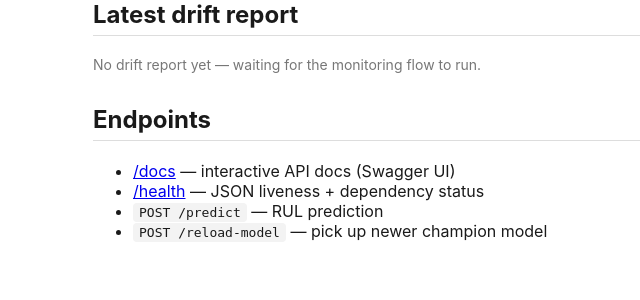
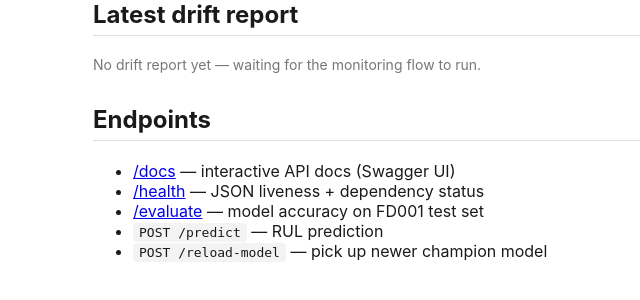
Before and after one commit to alfauzan003/C-MAPSS-turbofan, a Python web app: template pdm/templates/metrics.html in a window 1280 px wide. Shown: the part 287-587 px from the top of the page, without its empty margins (57-697 px from the left). Run offline with Jinja, Linux system fonts and the light colour scheme; the template is opened without the code that fills it, so the values that code supplies are empty.

Commit message:
feat: link /evaluate from /metrics endpoints list

```diff
--- a/pdm/templates/metrics.html
+++ b/pdm/templates/metrics.html
@@ -70,6 +70,7 @@
   <ul>
     <li><a href="/docs">/docs</a> — interactive API docs (Swagger UI)</li>
     <li><a href="/health">/health</a> — JSON liveness + dependency status</li>
+    <li><a href="/evaluate">/evaluate</a> — model accuracy on FD001 test set</li>
     <li><code>POST /predict</code> — RUL prediction</li>
     <li><code>POST /reload-model</code> — pick up newer champion model</li>
   </ul>
```
